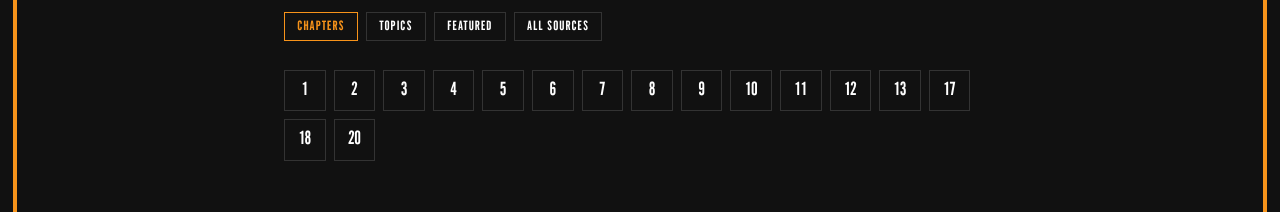
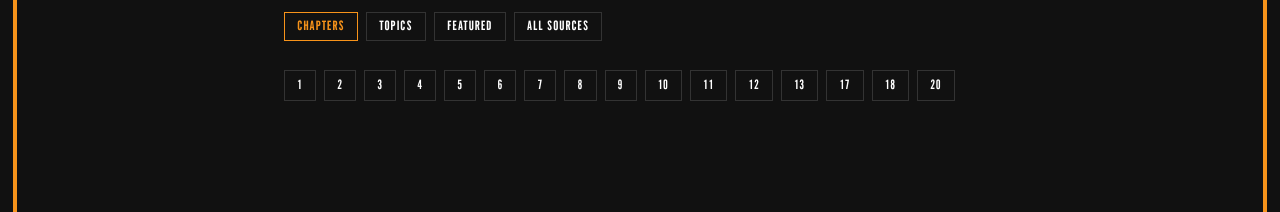
Before and after one commit to rankplanmuse-ops/digitalrealestate, a website: page appendix2/index.html in a window 1280 px wide. Both pictures are taken after a click on the button "CHAPTERS". Shown: the part 144-356 px from the top of the page. Drawn offline with nearby package versions, Linux system fonts and the light colour scheme.

Commit message:
Appendix v2: chapter numbers styled as menu buttons

```diff
--- a/assets/css/appendix2.css
+++ b/assets/css/appendix2.css
@@ -151,25 +151,34 @@ body.v2 .nav { flex-wrap: nowrap; }
 /* Chapters menu: just the chapter numbers, one horizontal row. */
 .chnums { display: flex; flex-wrap: wrap; gap: 0.5rem; padding: 0.4rem 0 0.6rem; }
 
+/* Chapter numbers are buttons in the exact style of the menu tab
+   buttons above them (same font, size, padding, border, colors). */
 .chnum {
   display: inline-flex;
   align-items: center;
   justify-content: center;
-  min-width: 2.6rem;
-  height: 2.6rem;
-  padding: 0 0.4rem;
   font-family: var(--r-sans);
-  font-size: 0.95rem;
+  font-size: 0.8125rem;
   font-weight: 500;
-  color: var(--r-text);
+  text-transform: uppercase;
+  letter-spacing: 0.08em;
+  color: var(--r-muted);
+  background: transparent;
   border: 1px solid #333333;
+  padding: 0.55em 0.95em;
 }
 
-.chnum:hover { color: var(--orange); border-color: var(--orange); }
+.chnum:hover { color: var(--r-head); border-color: var(--r-muted); }
 
 /* .tabpanel a is a space-between row for the text panels; the number
    chips need centered content instead. */
-.tabpanel a.chnum { justify-content: center; align-items: center; }
+.tabpanel a.chnum {
+  justify-content: center;
+  align-items: center;
+  font-size: 0.8125rem;
+  line-height: 1.2;
+  padding: 0.55em 0.95em;
+}
 
 .tabpanel .cnt {
   font-family: var(--r-sans);
```
